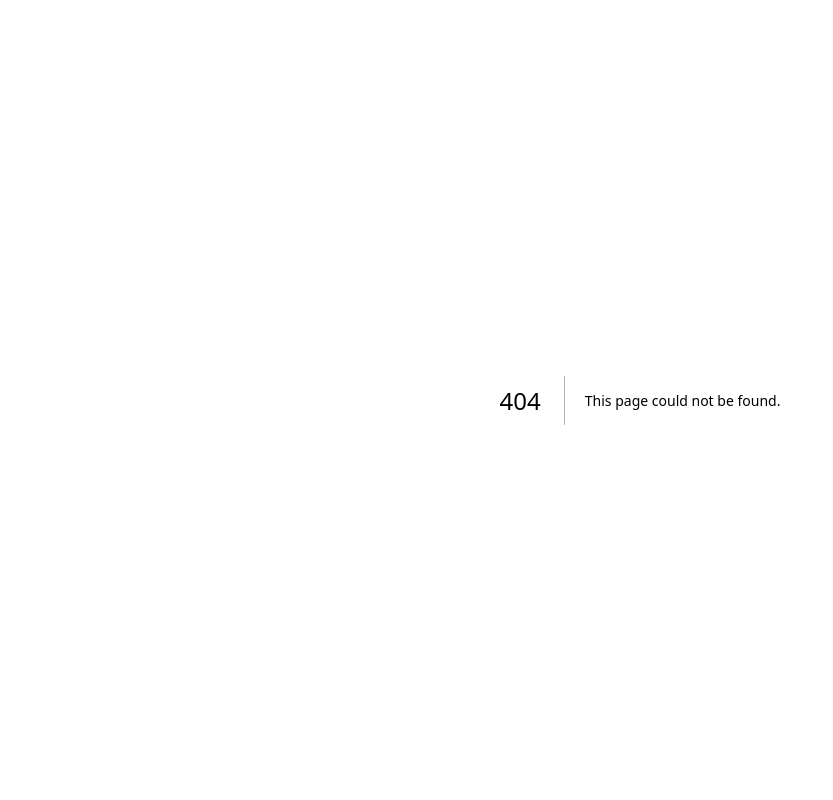
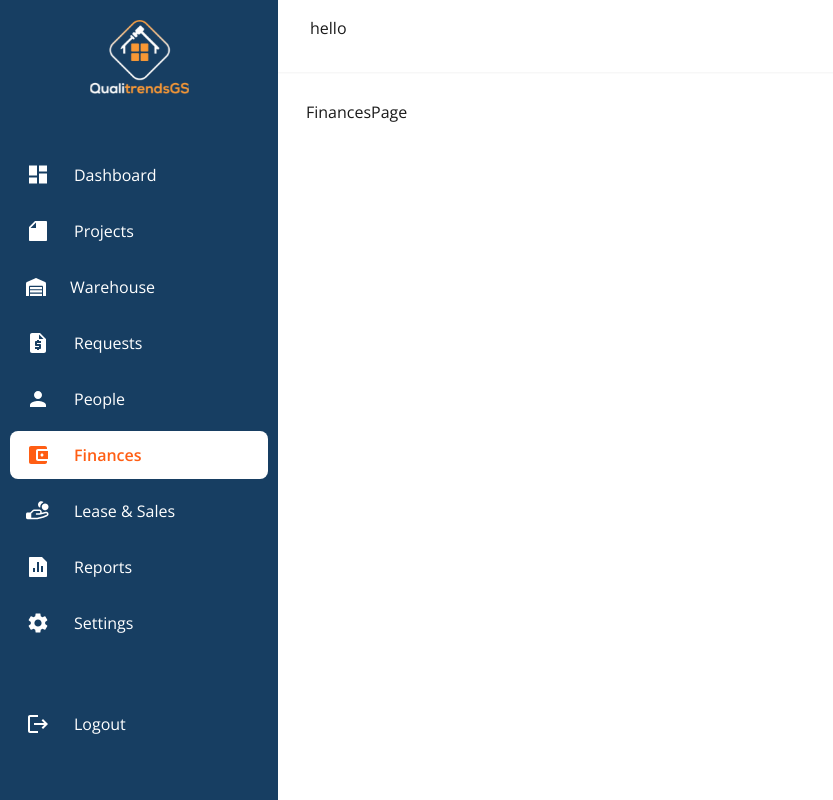
Before and after one commit to ntamiegbe/qualitrends-admin, a Next.js app: page /finances in a window 1280 px wide. Before the commit this address had no page. Shown: the whole page, without its empty margins (0-833 px from the left). Built offline with nearby package versions, Linux system fonts and the light colour scheme.

Commit message:
fix: Add new files and icons for projects, reports, requests, people, finances, and warehouse

```diff
--- /dev/null
+++ b/src/app/(main)/finances/page.tsx
@@ -0,0 +1,5 @@
+const FinancesPage = () => {
+	return <div>FinancesPage</div>;
+};
+
+export default FinancesPage;
--- /dev/null
+++ b/src/app/(main)/lease-and-sales/page.tsx
@@ -0,0 +1,5 @@
+const LeaseAndSalesPage = () => {
+	return <div>Lease And Sales Page</div>;
+};
+
+export default LeaseAndSalesPage;
--- /dev/null
+++ b/src/app/(main)/people/page.tsx
@@ -0,0 +1,5 @@
+const PeoplePage = () => {
+	return <div>PeoplePage</div>;
+};
+
+export default PeoplePage;
--- /dev/null
+++ b/src/app/(main)/reports/page.tsx
@@ -0,0 +1,5 @@
+const ReportsPage = () => {
+	return <div>ReportsPage</div>;
+};
+
+export default ReportsPage;
--- /dev/null
+++ b/src/app/(main)/requests/page.tsx
@@ -0,0 +1,5 @@
+const RequestPage = () => {
+	return <div>RequestPage</div>;
+};
+
+export default RequestPage;
--- /dev/null
+++ b/src/app/(main)/warehouse/page.tsx
@@ -0,0 +1,5 @@
+const Warehouse = () => {
+	return <div>Warehouse</div>;
+};
+
+export default Warehouse;
--- a/src/components/icons/index.tsx
+++ b/src/components/icons/index.tsx
@@ -13,6 +13,7 @@ import FinancesIcon from "/public/assets/icons/finances.svg";
 import LeaseIcon from "/public/assets/icons/lease.svg";
 import ReportsIcon from "/public/assets/icons/reports.svg";
 import SettingsIcon from "/public/assets/icons/settings.svg";
+import LogoutIcon from "/public/assets/icons/logout.svg";
 
 const Icons = {
 	Logo,
@@ -28,6 +29,7 @@ const Icons = {
 	LeaseIcon,
 	ReportsIcon,
 	SettingsIcon,
+	LogoutIcon,
 };
 
 export default Icons;
--- a/src/components/layout/Navigation/index.tsx
+++ b/src/components/layout/Navigation/index.tsx
@@ -3,10 +3,12 @@
 import Icons from "@/components/icons";
 import { cn } from "@/lib/utils";
 import Link from "next/link";
-import { usePathname } from "next/navigation";
+import { usePathname, useRouter } from "next/navigation";
 
 const Navigation = () => {
 	const pathname = usePathname();
+
+	const router = useRouter();
 
 	const links = [
 		{
@@ -95,7 +97,8 @@ const Navigation = () => {
 			<Link href='/dashboard' className='flex justify-center items-center pb-6'>
 				<Icons.Logo className='w-[99px] h-[74px]' />
 			</Link>
-			<ul className='px-2.5 mt-8'>
+			<div className='flex flex-col h-[calc(100%-198px)] justify-between'>
+				<ul className='px-2.5 space-y-2 mt-8'>
 					{links.map((link) => {
 						return (
 							<li>
@@ -124,6 +127,25 @@ const Navigation = () => {
 						);
 					})}
 				</ul>
+			</div>
+
+			<div className='px-2.5'>
+				<button
+					onClick={() => {
+						router.push("/auth/login");
+					}}
+					className={cn(
+						"block transition-all rounded-lg w-full text-white px-4 py-3"
+					)}>
+					<div className='flex items-center space-x-6'>
+						<div className={cn("fill-white transition-all", {})}>
+							<Icons.LogoutIcon className='fill-inherit' />
+						</div>
+						<div className=''>Logout</div>
+					</div>
+					<div></div>
+				</button>
+			</div>
 		</nav>
 	);
 };
```
Also changed, not shown: public/assets/icons/logout.svg (added). Lines whose indentation alone changed are shown as unchanged.
